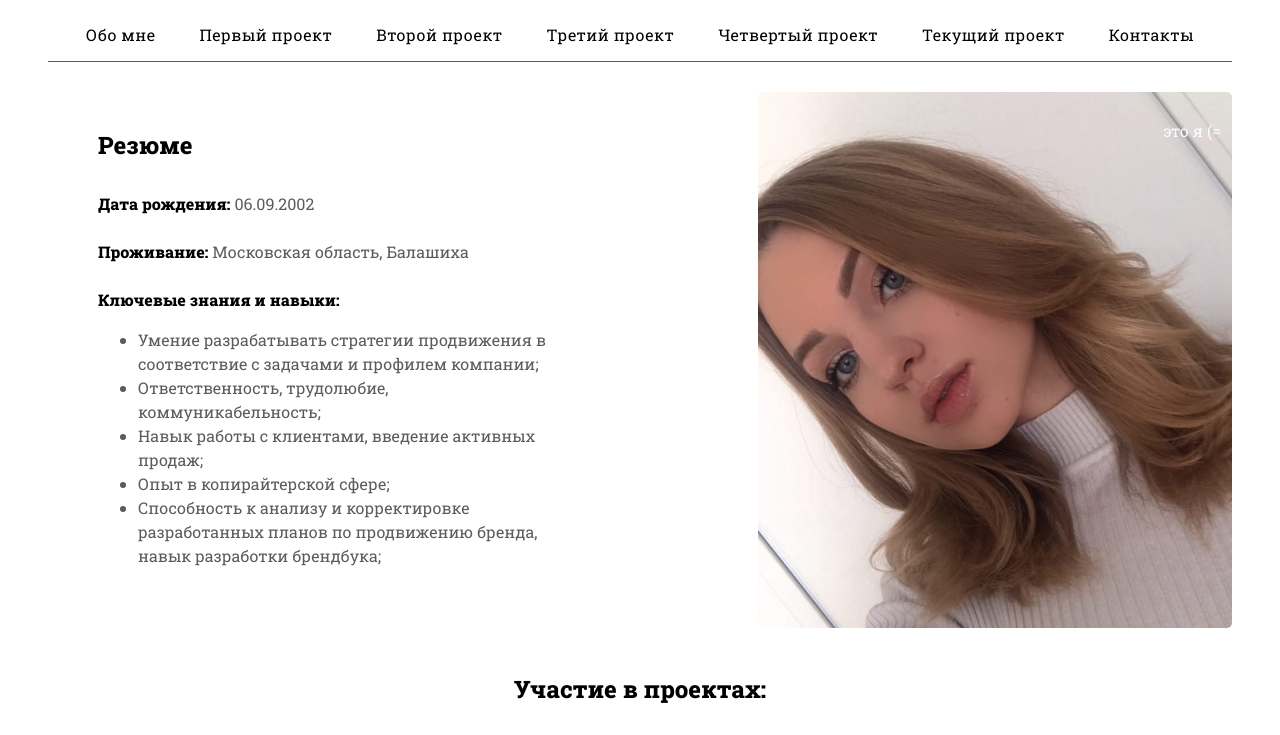
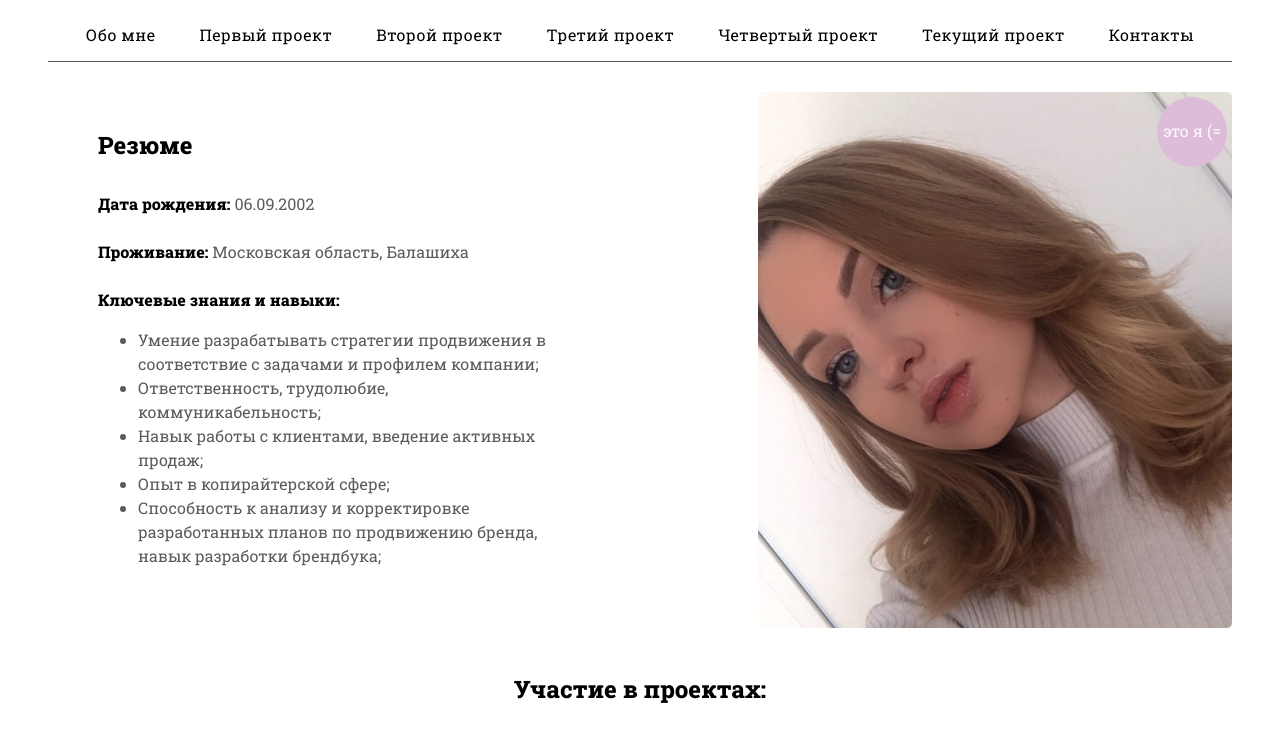
Before and after one commit to Katya20021/Resume, a plain HTML site: page index.html in a window 1280 px wide. Shown: the part 62-797 px from the top of the page. Drawn offline with Linux system fonts and the light colour scheme.

Commit message:
Update style.css

```diff
--- a/styles/style.css
+++ b/styles/style.css
@@ -102,7 +102,7 @@ header ul li a:hover {
 
 .about span {
   position: absolute;
-  background-color: ##ddbcd9;
+  background-color: #ddbcd9;
   width: 70px;
   height: 70px;
   display: flex;
```
